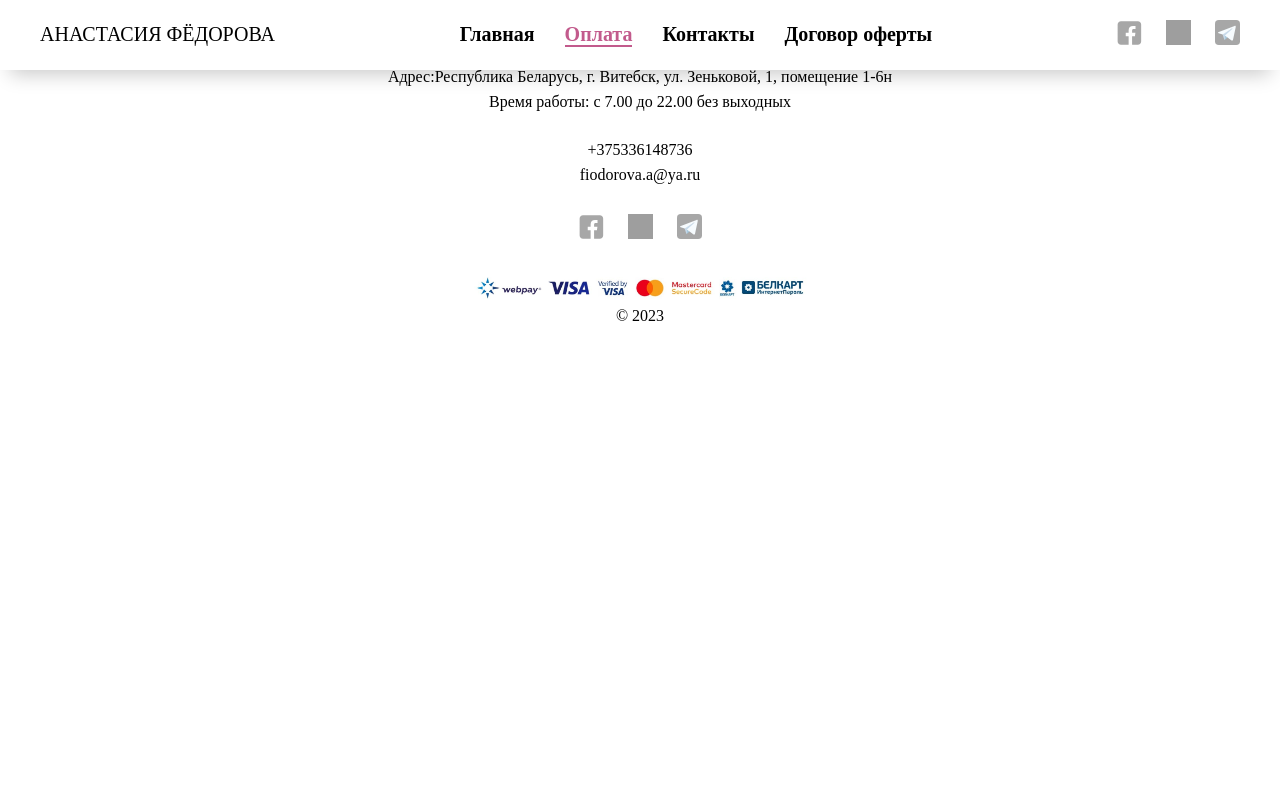
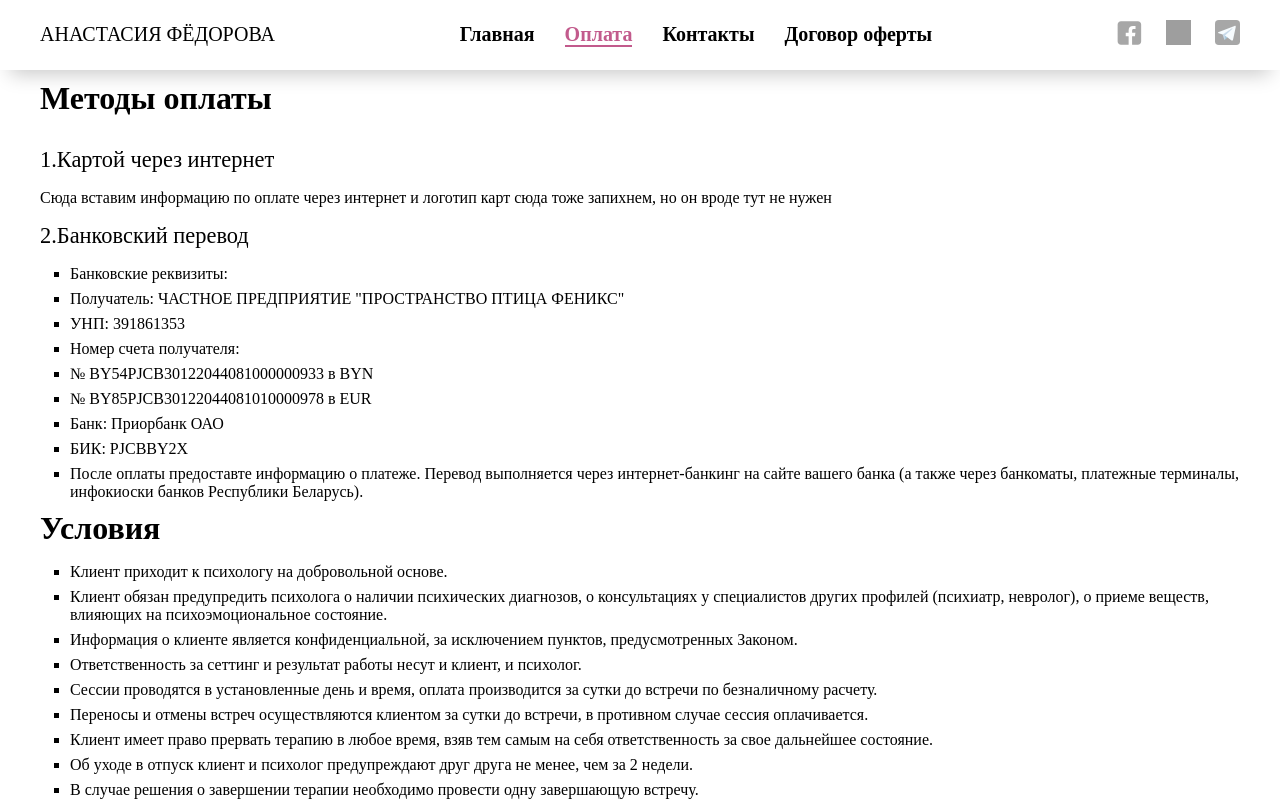
Before and after one commit to qusewen/psycholog, a React (Create React App) app: page /pay in a window 1280 px wide. Shown: the top 801 px of the page. Built offline with nearby package versions, Linux system fonts and the light colour scheme; grey boxes are pictures that could not be loaded; a web font is replaced by a local one.

Commit message:
feat: add pay page

```diff
--- a/src/component/Footer/Footer.tsx
+++ b/src/component/Footer/Footer.tsx
@@ -22,7 +22,7 @@ export default function Footer() {
           </div>
           <div className='footer__contact'>
             <a className="footer__contact-link" href='tel:+375336148736'>+375336148736</a>
-            <a className="footer__contact-link" href='mailto:+375336148736'>fiodorova.a@ya.ru</a>
+            <a className="footer__contact-link" href='mailto:fiodorova.a@ya.ru'>fiodorova.a@ya.ru</a>
             <div className='header__social footer__social'>
               <a
                 target='_blank'
--- /dev/null
+++ b/src/component/sections/Pay.scss
@@ -0,0 +1,27 @@
+.pay{
+    padding: 80px 5px ;
+&__title{
+    font-size: 2em;
+    margin-bottom: 30px;
+    &-second{
+        margin:9px 0 16px;
+    }
+
+}
+&__subtitle{
+    font-size:1.4em;
+    margin-bottom: 16px;
+    font-weight: 500;
+    &_info{
+        font-size: 1em;
+        margin-bottom: 16px;
+    }
+}
+&__list{
+    padding-left: 30px;
+    &_item{
+        list-style-type: square;
+        margin-bottom: 7px;
+    }
+}
+}
--- /dev/null
+++ b/src/component/sections/PaySection.tsx
@@ -0,0 +1,90 @@
+import React from "react";
+import "./Pay.scss";
+export default function PaySection() {
+  return (
+    <section className='pay'>
+      <div className='container'>
+        <div className='pay__body'>
+          <h2 className='pay__title'>Методы оплаты</h2>
+          <p className='pay__subtitle'>1.Картой через интернет</p>
+          <p className='pay__subtitle_info'>
+            Сюда вставим информацию по оплате через интернет и логотип карт сюда
+            тоже запихнем, но он вроде тут не нужен
+          </p>
+          <p className='pay__subtitle'>2.Банковский перевод</p>
+          <ul className='pay__list'>
+            <li className='pay__list_item'>Банковские реквизиты:</li>
+            <li className='pay__list_item'>
+              Получатель: ЧАСТНОЕ ПРЕДПРИЯТИЕ "ПРОСТРАНСТВО ПТИЦА ФЕНИКС"
+            </li>
+            <li className='pay__list_item'>УНП: 391861353</li>
+            <li className='pay__list_item'>Номер счета получателя: </li>
+            <li className='pay__list_item'>
+              № BY54PJCB30122044081000000933 в BYN{" "}
+            </li>
+            <li className='pay__list_item'>
+              № BY85PJCB30122044081010000978 в EUR
+            </li>
+
+            <li className='pay__list_item'>Банк: Приорбанк ОАО </li>
+            <li className='pay__list_item'>БИК: PJCBBY2X</li>
+            <li className='pay__list_item'>
+              После оплаты предоставте информацию о платеже. Перевод выполняется
+              через интернет-банкинг на сайте вашего банка (а также через
+              банкоматы, платежные терминалы, инфокиоски банков Республики
+              Беларусь).
+            </li>
+          </ul>
+          <h2 className='pay__title pay__title-second'>Условия</h2>
+          <ul className='pay__list'>
+            <li className='pay__list_item'>
+              Клиент приходит к психологу на добровольной основе.
+            </li>
+            <li className='pay__list_item'>
+              Клиент обязан предупредить психолога о наличии психических
+              диагнозов, о консультациях у специалистов других профилей
+              (психиатр, невролог), о приеме веществ, влияющих на
+              психоэмоциональное состояние.
+            </li>
+            <li className='pay__list_item'>
+              Информация о клиенте является конфиденциальной, за исключением
+              пунктов, предусмотренных Законом.
+            </li>
+            <li className='pay__list_item'>
+              Ответственность за сеттинг и результат работы несут и клиент, и
+              психолог.
+            </li>
+            <li className='pay__list_item'>
+              Сессии проводятся в установленные день и время, оплата
+              производится за сутки до встречи по безналичному расчету.{" "}
+            </li>
+            <li className='pay__list_item'>
+              Переносы и отмены встреч осуществляются клиентом за сутки до
+              встречи, в противном случае сессия оплачивается.
+            </li>
+            <li className='pay__list_item'>
+              Клиент имеет право прервать терапию в любое время, взяв тем самым
+              на себя ответственность за свое дальнейшее состояние.
+            </li>
+            <li className='pay__list_item'>
+              Об уходе в отпуск клиент и психолог предупреждают друг друга не
+              менее, чем за 2 недели.
+            </li>
+            <li className='pay__list_item'>
+              В случае решения о завершении терапии необходимо провести одну
+              завершающую встречу.
+            </li>
+            <li className='pay__list_item'>
+              В случае, если клиент не выходит на связь, психолог имеет право
+              позвонить доверенному лицу клиента
+            </li>
+            <li className='pay__list_item'>
+              Пересмотр цен на оказываемые услуги происходит 2 раза в год: март
+              и сентябрь.
+            </li>
+          </ul>
+        </div>
+      </div>
+    </section>
+  );
+}
--- a/src/pages/pay/Pay.tsx
+++ b/src/pages/pay/Pay.tsx
@@ -1,7 +1,10 @@
 import React from 'react'
+import PaySection from '../../component/sections/PaySection'
 
 export default function Pay() {
   return (
-    <div>Pay</div>
+    <main className='main'>
+      <PaySection/>
+    </main>
   )
 }
```
